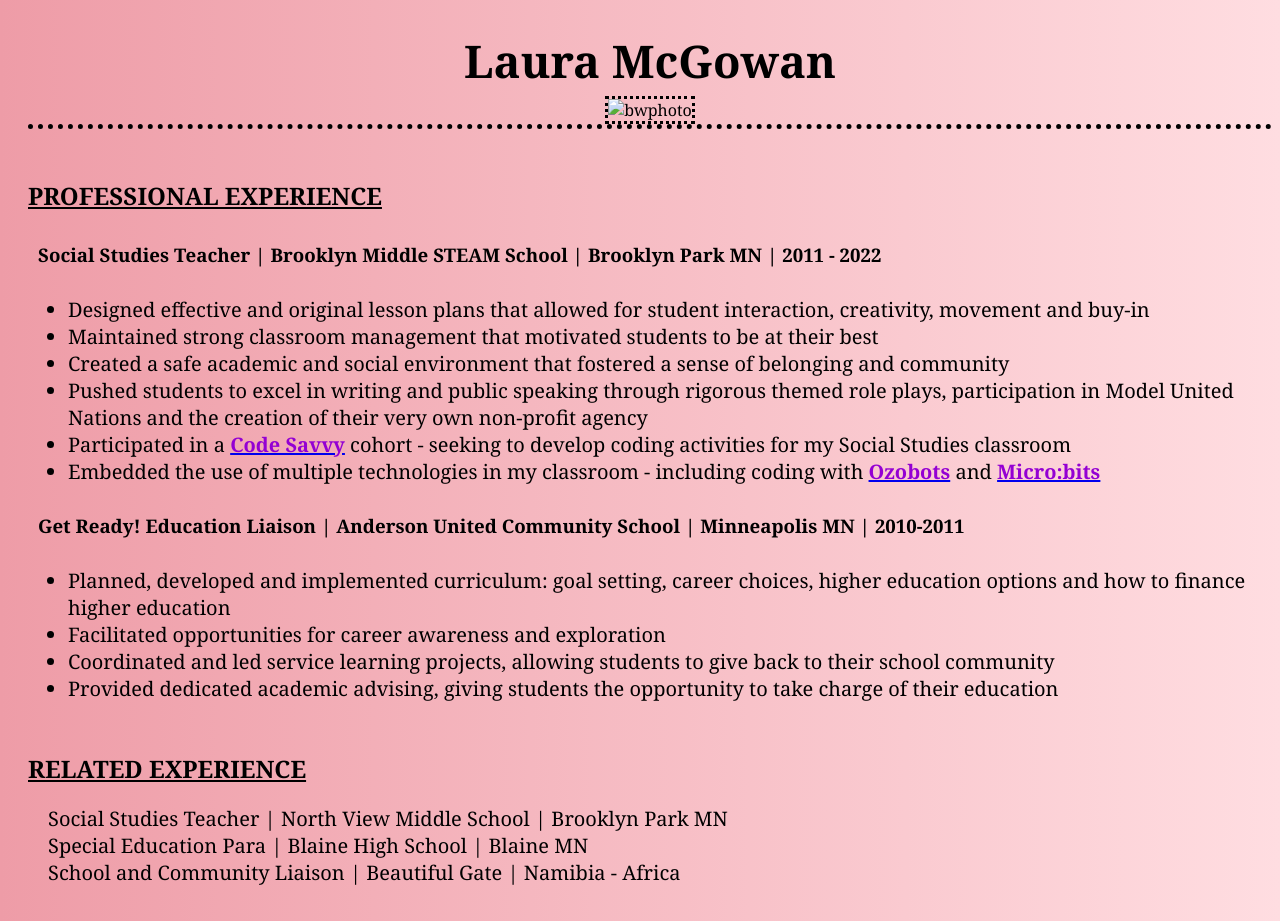
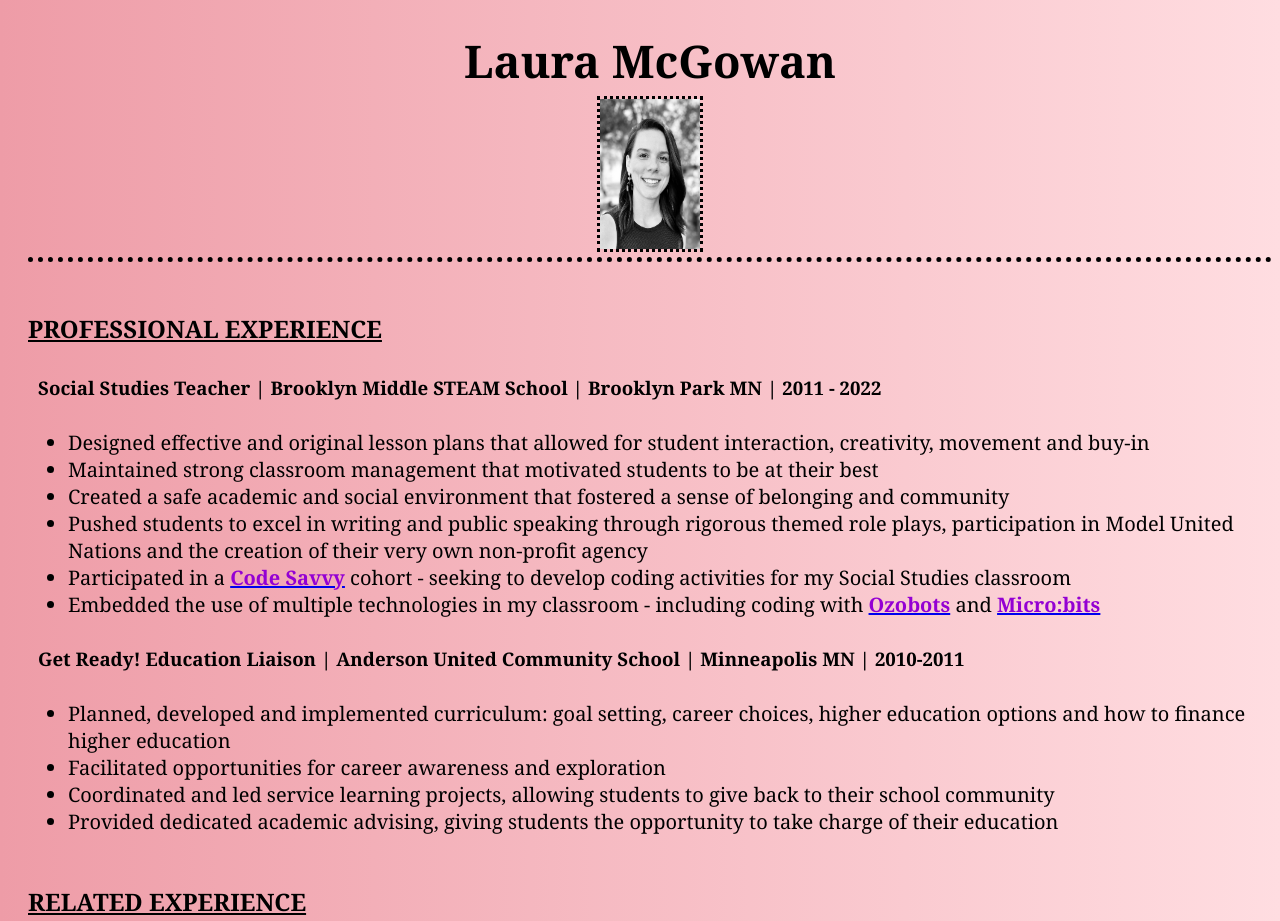
Before and after one commit to prime-mcgowan/prime-mcgowan.github.io, a plain HTML site: page index.html in a window 1280 px wide. Shown: the top 921 px of the page. Drawn offline with nearby package versions, Linux system fonts and the light colour scheme.

Commit message:
Update index.html

```diff
--- a/index.html
+++ b/index.html
@@ -20,7 +20,7 @@
 
 <div class="header">
     <h1>Laura McGowan</h1>
-    <img src="/imgages/headshot.jpg" alt="bwphoto" width=100px height=150px/>
+    <img src="/images/headshot.jpg" alt="bwphoto" width=100px height=150px/>
 </div>
 
 
```
